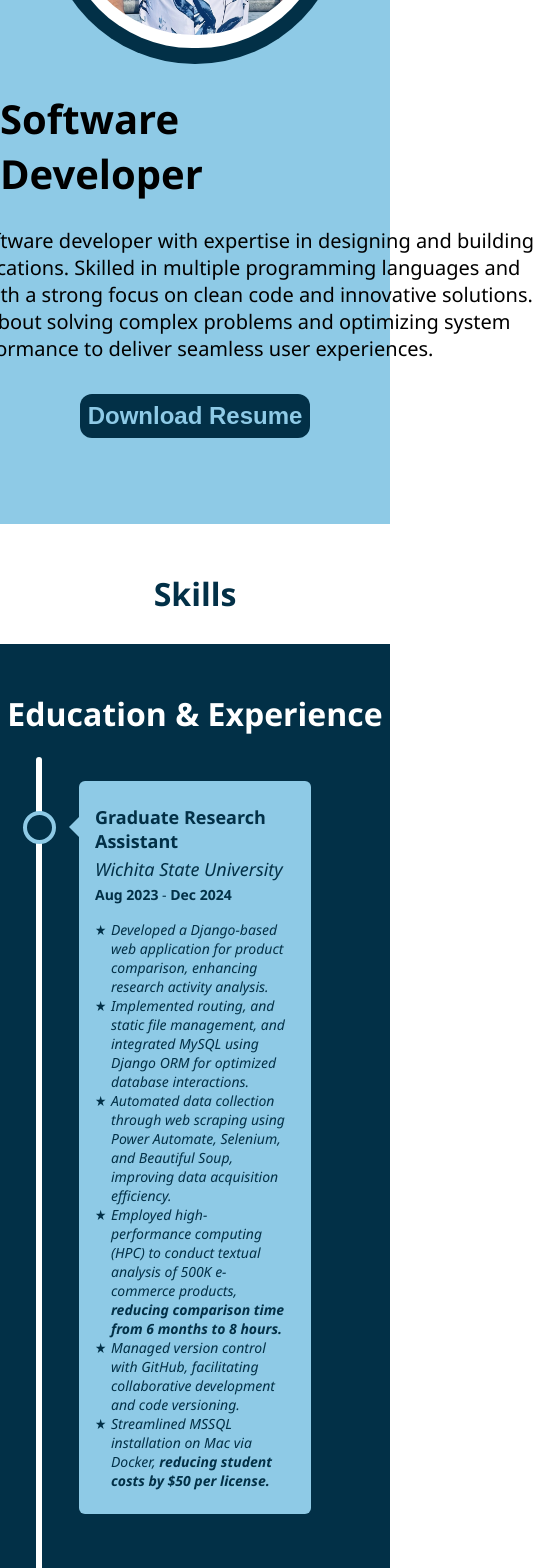
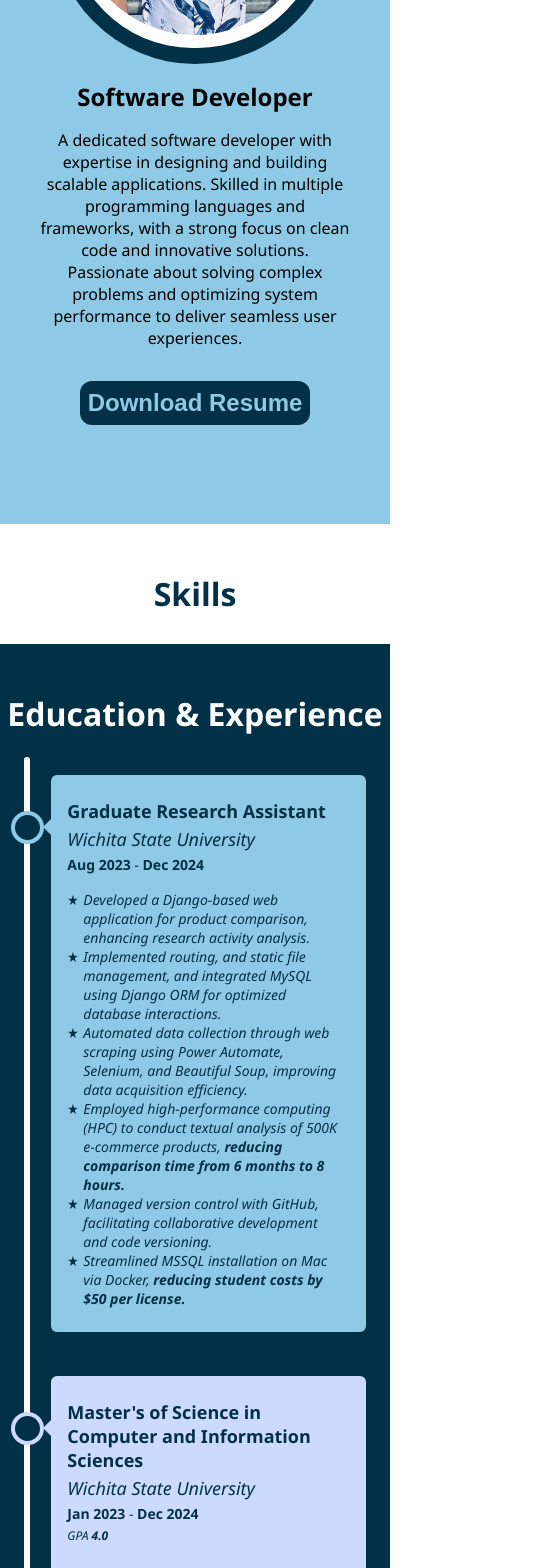
Before and after one commit to 143prudhvi/portfolio, a React (Vite) app: page / in a window 390 px wide. Shown: the part 320-1888 px from the top of the page, 555 px wide, since content can reach past the window. Built offline with nearby package versions, Linux system fonts and the light colour scheme.

Commit message:
Responsiveness

```diff
--- a/src/components/education-component/education-component.scss
+++ b/src/components/education-component/education-component.scss
@@ -181,3 +181,28 @@
 
     }
 }
+
+@media (max-width: $s-width) {
+    .education{
+        .timeline{
+            &::after{
+                left: 7%;
+            }
+
+            .education-cotainer, .experience-cotainer{
+                width: 93%;
+                padding: 18px 24px;
+            }
+
+            .right{
+                left: 7%;
+            }
+
+            .right::before{
+                left: 16px;
+                top: 62px;
+                border-width: 8px 8px 8px 0;
+            }
+        }
+    }
+}
--- a/src/components/intro-component/intro-component.scss
+++ b/src/components/intro-component/intro-component.scss
@@ -20,8 +20,9 @@
             border-radius: 49%;
 
             img{
-                height: 30vh;
+                width: 320px;
                 border-radius: 50%;
+                object-fit: contain;
             }
         }
     }
@@ -31,7 +32,7 @@
     }
 
     .description{
-        width: 720px;
+        width: 800px;
         font-size: 20px;
         font-weight: 100;
         text-align: center;
@@ -56,3 +57,30 @@
 
 
 }
+
+@media (max-width: $xs-width) {
+    .intro{
+        .profile-pic-outer-ring{
+
+            .profile-pic-inner-ring{
+                img{
+                    width: 240px;
+                }
+            }
+        }
+
+        h1{
+            font-size: 24px;
+        }
+
+        .description{
+            width: 80%;
+            font-size: 16px;
+            font-weight: 100;
+            text-align: center;
+            margin-bottom: 24px;
+        }
+    }
+
+
+}
--- a/src/components/skills-component/skills-component.jsx
+++ b/src/components/skills-component/skills-component.jsx
@@ -2,7 +2,7 @@ import './skills-component.scss';
 
 const SkillsComponents = () => {
     return (
-        <div className='skills'>
+        <div id='skills' className='skills'>
             <h1 className='section-title'>Skills</h1>
         </div>
     )
--- a/src/index.scss
+++ b/src/index.scss
@@ -2,6 +2,13 @@ $primary-color: #8ecae6;
 $secondary-color: #023047;
 $tertiary-color: white;
 $education-color: #ccdbfd;
+
+
+$xs-width: 599px;
+$s-width: 767px;
+$m-width: 991px;
+$l-width: 1199px;
+$xl-width: 1200px;
 
 body{
     margin: 0;
```
